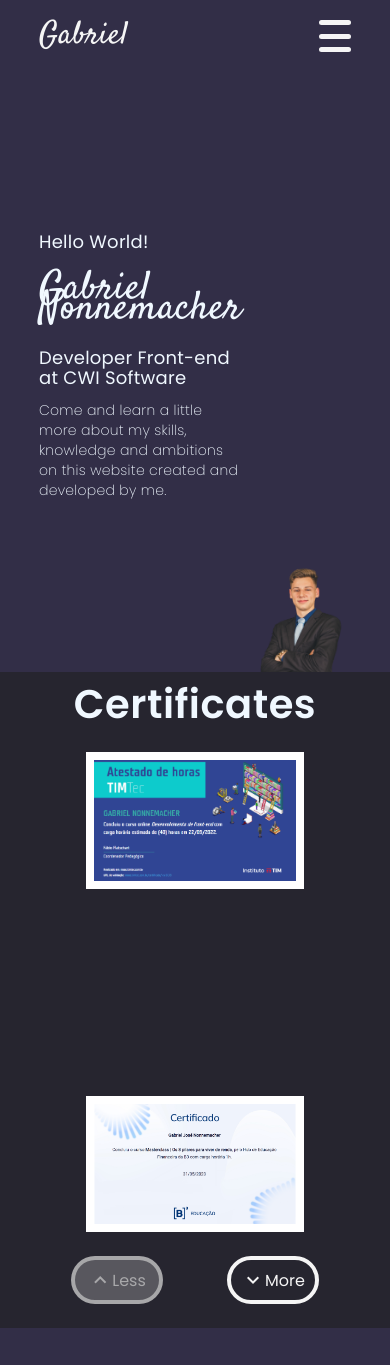
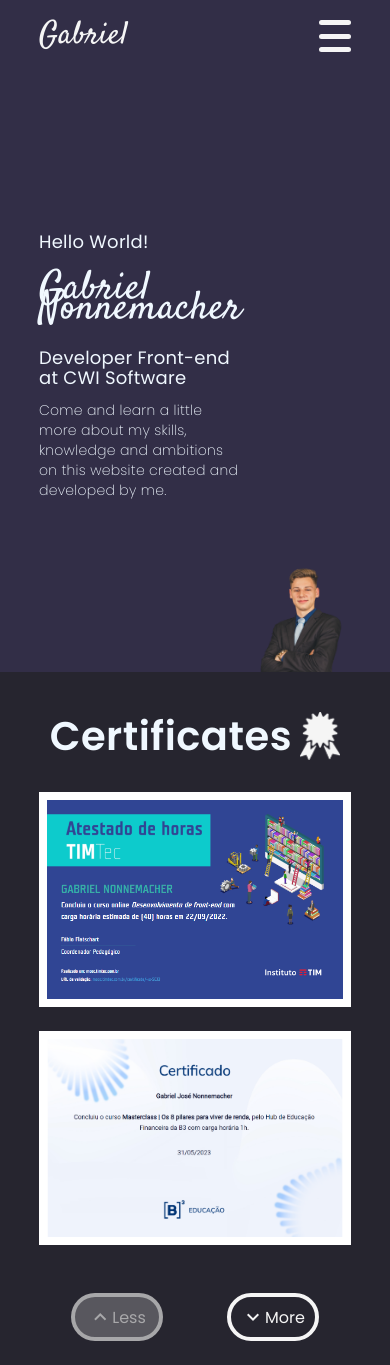
Before and after one commit to GabrielNonnemacher/portifolio-site, an Angular app: page / in a window 390 px wide. Before the commit the page ends 1328 px from the top, so only its background shows below. Built offline with nearby package versions, Linux system fonts and the light colour scheme.

Commit message:
Ajustes nos Certificados - respondividade e icone

```diff
--- a/src/app/components/certificates/certificates.component.css
+++ b/src/app/components/certificates/certificates.component.css
@@ -14,7 +14,7 @@
 }
 
 .title-certificates {
-    height: 64px;
+    height: 144px;
     width: 100%;
     display: flex;
     align-items: center;
@@ -24,13 +24,17 @@
     font-family: var(--font-poppins);
 }
 
+.medal-icon {
+    margin-left: 8px;
+    height: 48px;
+}
+
 .container-images-certificates {
     width: 100%;
-    min-height: 480px;
     display: flex;
     flex-wrap: wrap;
-    align-items: flex-start;
-    justify-content: space-between;
+    align-items: center;
+    justify-content: space-around;
 }
 
 .a {
@@ -43,8 +47,9 @@
 .border-image {
     width: 48%;
     height: 25vw;
-    max-height: 384px;
-    min-width: 400px;
+    max-height: 360px;
+    max-width: 520px;
+    margin-bottom: 40px;
     display: flex;
     align-items: center;
     justify-content: center;
@@ -102,16 +107,23 @@
     cursor: not-allowed;
 }
 
-@media screen and (max-width: 1040px) {
+@media screen and (max-width: 880px) {
+
+    .title-certificates {
+        margin-top: 24px;
+        height: 80px;
+    }
+
     .container-images-certificates {
+        flex-wrap: nowrap;
         flex-direction: column;
         align-items: center;
-        height: 75vw;
+        max-width: 100%;
     }
 
     .border-image {
-        width: 70%;
-        height: 35vw;
-        min-width: 200px;
+        margin-bottom: 24px;
+        width: 100%;
+        height: 55vw;
     }
 }
--- a/src/app/components/certificates/certificates.component.html
+++ b/src/app/components/certificates/certificates.component.html
@@ -1,15 +1,21 @@
 <section class="body-certificates">
     <div class="container-certificates">
-        <h2 class="title-certificates .f-24">Certificates</h2>
+        <h2 class="title-certificates .f-24">
+            Certificates
+            <img class="medal-icon"
+                 src="../../../assets/images/medal-icon.png"
+                 alt="Medal icon">
+        </h2>
 
         <div class="container-images-certificates">
-            <div class="border-image">
+            <div class="border-image"
+                 *ngFor="let certificate of certificates">
                 <img class="a"
-                     src={{certificates[0]}}
+                     src={{certificate}}
                      alt="Certificate from Author">
             </div>
 
-            <div class="border-image">
+            <!-- <div class="border-image">
                 <img class="a"
                      src={{certificates[1]}}
                      alt="Certificate from Author">
@@ -19,7 +25,7 @@
             <img *ngIf="certificatesPage > 0"
                  class="a"
                  src={{certificates[2]}}
-                 alt="Certificate from Author">
+                 alt="Certificate from Author"> -->
         </div>
 
         <div class="plus-certificates">
@@ -31,7 +37,7 @@
 
             <button class="button-less-more-certificates"
                     (click)="moreCertificates()"
-                    [disabled]="false">
+                    [disabled]="maxCertificatePage()">
                 <mat-icon>expand_more</mat-icon> More
             </button>
         </div>
--- a/src/app/components/certificates/certificates.component.ts
+++ b/src/app/components/certificates/certificates.component.ts
@@ -7,28 +7,44 @@
   templateUrl: './certificates.component.html',
   styleUrls: ['./certificates.component.css']
 })
-export class CertificatesComponent implements OnDestroy {
+export class CertificatesComponent implements OnInit, OnDestroy {
   constructor() {}
 
-  certificatesPage = 0;
-  certificates = INFORMATIONS.Certificates;
+  certificatesPage = 2;
+  listCertificates = INFORMATIONS.Certificates;
+  certificates: string[] = [] as string[];
   ngUnsubscribe = new Subject<void>();
 
+  ngOnInit(): void {
+    this.composeListCertificates();
+  }
+
+  private composeListCertificates(): void {
+    this.certificates = this.listCertificates.filter((item, index) => {
+      if (index < this.certificatesPage) return item;
+      return;
+    });
+  }
+
   public moreCertificates(): void {
-    console.log(this.certificatesPage)
-    this.certificatesPage += 1;
+    console.log(this.maxCertificatePage())
+    this.certificatesPage += 2;
+    this.composeListCertificates();
   }
 
   public lessCertificates(): void {
-    console.log(this.certificatesPage)
     if (!this.minCertificatePage()) {
-      this.certificatesPage -= 1;
+      this.certificatesPage -= 2;
+      this.composeListCertificates();
     }
   }
 
   public minCertificatePage(): boolean {
-    console.log(this.certificatesPage)
-    return this.certificatesPage === 0;
+    return this.certificatesPage === 2;
+  }
+
+  public maxCertificatePage(): boolean {
+    return this.listCertificates.length <= this.certificatesPage;
   }
 
   ngOnDestroy(): void {
--- a/src/assets/helpers/Informations.ts
+++ b/src/assets/helpers/Informations.ts
@@ -34,6 +34,12 @@
     Certificates: [
         '../assets/images/certificado0001.png',
         '../assets/images/certificado0002.png',
-        '../assets/images/certificado0003.png'
+        '../assets/images/certificado0001.png',
+        '../assets/images/certificado0002.png',
+        '../assets/images/certificado0001.png',
+        '../assets/images/certificado0002.png',
+        '../assets/images/certificado0001.png',
+        '../assets/images/certificado0002.png',
+        '../assets/images/certificado0001.png',
     ]
 };
```
Also changed, not shown: src/assets/images/medal-icon.png (added).
